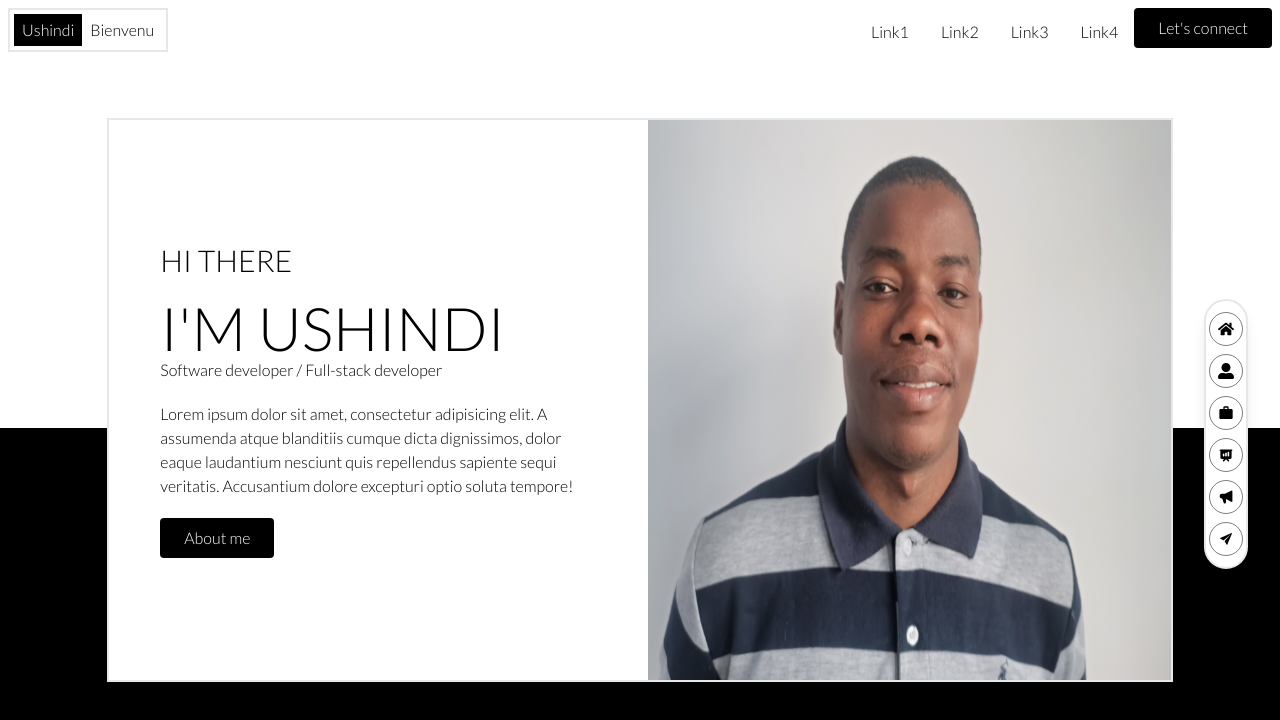
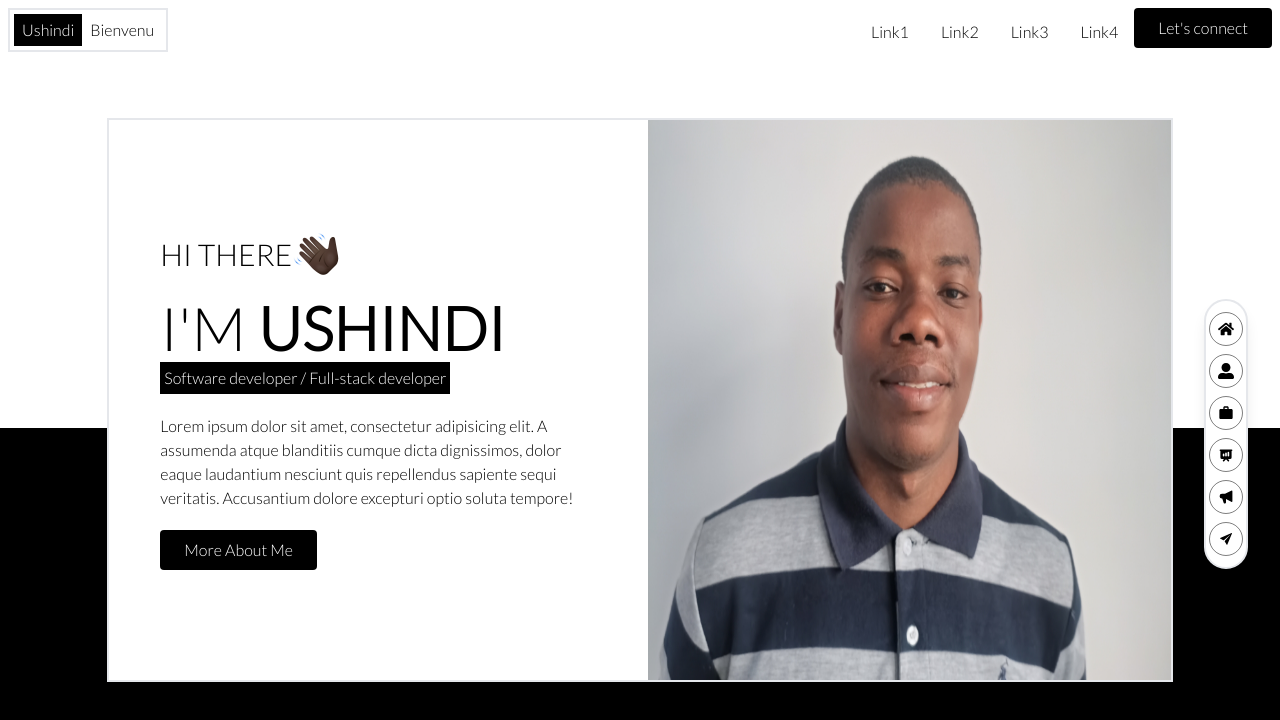
Before and after one commit to bienvenuushindi/my-portfolio, a React (Create React App) app: page / in a window 1280 px wide. Shown: the top 720 px of the page. Built offline with nearby package versions, Linux system fonts and the light colour scheme.

Commit message:
Update headline typo and icons

```diff
--- a/src/App.css
+++ b/src/App.css
@@ -4,7 +4,6 @@
 
 .headline {
   background-image: url("./image/bg-portfolio.png");
-  box-shadow: 0 10px 15px -3px rgb(0 0 0 / 0.1), 0 4px 6px -4px rgb(0 0 0 / 0.1);
 }
 
 .floating-navigation {
--- a/src/components/Headline.js
+++ b/src/components/Headline.js
@@ -1,16 +1,17 @@
 import author from '../image/usb-bush.jpg';
+import handWaving from '../image/icons/wave-small.png'
 const Headline = () => {
     return (
-        <div className="grid h-screen place-items-center headline ">
+        <div className="grid h-screen place-items-center headline shadow-2xl ">
             <div className="lg:w-10/12 mx-auto h-fit border-2 border-dark">
                 <div style={{height: '70vh'}} className="flex w-100  flex-col lg:flex-row bg-white">
                     <div className="flex-1 h-full  border-1 border-black  px-2">
                        <div className="h-full grid justify-items-start gap-1 items-center lg:w-10/12 mx-auto">
                            <div className="space-y-5">
-                               <div className="text-3xl uppercase">Hi There</div>
+                               <div className="text-3xl uppercase flex items-center ">Hi There <img src={handWaving} alt='hand waving' className="w-fit h-fit" /></div>
                                <div className="">
-                                   <h1 className="uppercase text-6xl">I'M <span>USHINDI</span></h1>
-                                   <h5>Software developer / Full-stack developer</h5>
+                                   <h1 className="uppercase text-6xl mb-1">I'M <span className="font-extrabold">USHINDI</span></h1>
+                                   <h5 className="text-white bg-black w-fit p-1 ">Software developer / Full-stack developer</h5>
                                </div>
                                <div className="">
                                    <p>Lorem ipsum dolor sit amet, consectetur adipisicing elit. A assumenda atque blanditiis cumque dicta
@@ -19,7 +20,7 @@ const Headline = () => {
                                    </p>
                                </div>
                                <div className="">
-                                   <button className="px-6 py-2 rounded bg-black hover:bg-blend-darken text-white ">About me</button>
+                                   <button className="px-6 py-2 rounded bg-black hover:bg-blend-darken text-white  capitalize">More About me</button>
                                </div>
                            </div>
 
```
Also changed, not shown: src/image/icons/wave-large.png (added), src/image/icons/wave-small.png (added).
